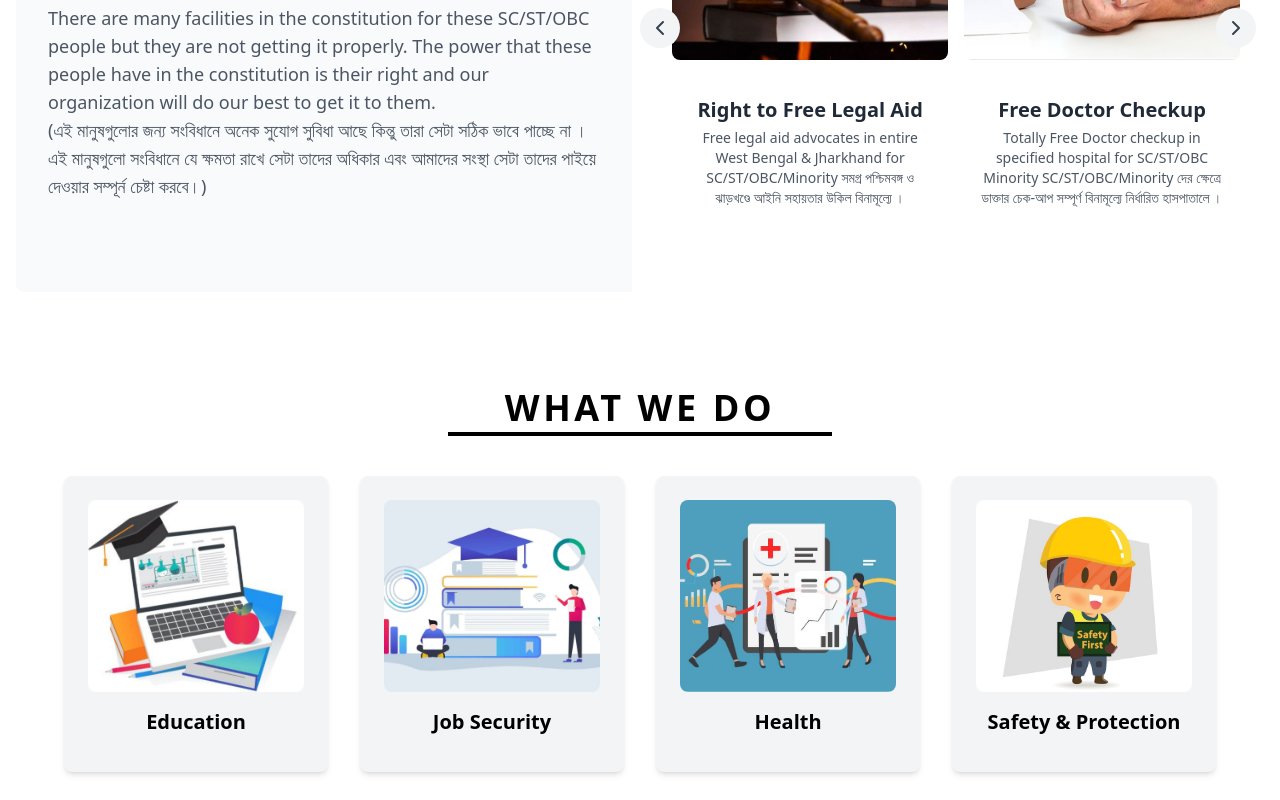
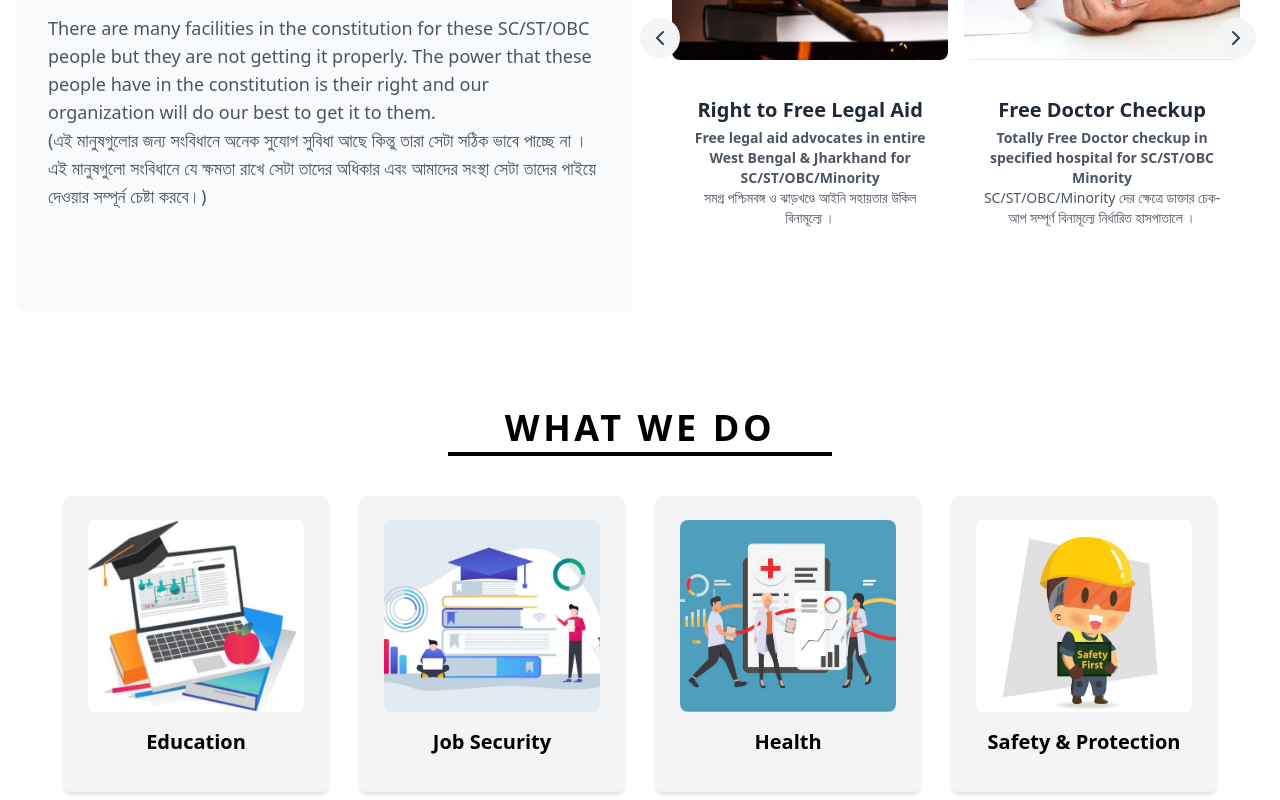
Before and after one commit to IAmShivay/ngo, a React (Vite) app: page / in a window 1280 px wide. Shown: the part 1020-1820 px from the top of the page. Built offline with nearby package versions, Linux system fonts and the light colour scheme.

Commit message:
update Footer and SliderComponents; modify member titles and details, add subtitles, and enhance messaging for various initiatives

```diff
--- a/src/components/Footer.tsx
+++ b/src/components/Footer.tsx
@@ -48,15 +48,22 @@ export default function Footer() {
     },
     {
       name: "Sayed Iqbal Khan",
-      title: "State Minorty President",
-      subtitle: "",
+      title: "President OBC Cell",
+      subtitle: "Asansol Division",
       image:
         "https://imgs.search.brave.com/oJUxonEvz7P_qkOC_-rYriP6a_qd9HESeJEXuACr75k/rs:fit:860:0:0:0/g:ce/aHR0cHM6Ly90My5m/dGNkbi5uZXQvanBn/LzAyLzk5LzczLzI2/LzM2MF9GXzI5OTcz/MjY2OF9nWnFLVmJ1/Mktqcm9MWXRUOWhS/WmZFMzdBWldGSEpR/bi5qcGc",
     },
     {
-      name: "Mukesh Paswan",
-      title: "President ( SC )",
+      name: "Satyajit Paramanik",
+      title: "President OBC Cell",
       subtitle: "Asansol Division",
+      image:
+        "https://imgs.search.brave.com/oJUxonEvz7P_qkOC_-rYriP6a_qd9HESeJEXuACr75k/rs:fit:860:0:0:0/g:ce/aHR0cHM6Ly90My5m/dGNkbi5uZXQvanBn/LzAyLzk5LzczLzI2/LzM2MF9GXzI5OTcz/MjY2OF9nWnFLVmJ1/Mktqcm9MWXRUOWhS/WmZFMzdBWldGSEpR/bi5qcGc",
+    },
+    {
+      name: "Sushanta Mandal",
+      title: "Counsilor",
+      subtitle: "Asansol MC",
       image:
         "https://imgs.search.brave.com/oJUxonEvz7P_qkOC_-rYriP6a_qd9HESeJEXuACr75k/rs:fit:860:0:0:0/g:ce/aHR0cHM6Ly90My5m/dGNkbi5uZXQvanBn/LzAyLzk5LzczLzI2/LzM2MF9GXzI5OTcz/MjY2OF9nWnFLVmJ1/Mktqcm9MWXRUOWhS/WmZFMzdBWldGSEpR/bi5qcGc",
     },
@@ -64,6 +71,13 @@ export default function Footer() {
       name: "Ranjan Kumar Singh",
       title: "President ( OBC )",
       subtitle: "Asansol Division",
+      image:
+        "https://imgs.search.brave.com/oJUxonEvz7P_qkOC_-rYriP6a_qd9HESeJEXuACr75k/rs:fit:860:0:0:0/g:ce/aHR0cHM6Ly90My5m/dGNkbi5uZXQvanBn/LzAyLzk5LzczLzI2/LzM2MF9GXzI5OTcz/MjY2OF9nWnFLVmJ1/Mktqcm9MWXRUOWhS/WmZFMzdBWldGSEpR/bi5qcGc",
+    },
+    {
+      name: "Sushanta Mandal",
+      title: "President ( OBC )",
+      subtitle: "Counsilor Asansol MC",
       image:
         "https://imgs.search.brave.com/oJUxonEvz7P_qkOC_-rYriP6a_qd9HESeJEXuACr75k/rs:fit:860:0:0:0/g:ce/aHR0cHM6Ly90My5m/dGNkbi5uZXQvanBn/LzAyLzk5LzczLzI2/LzM2MF9GXzI5OTcz/MjY2OF9nWnFLVmJ1/Mktqcm9MWXRUOWhS/WmZFMzdBWldGSEpR/bi5qcGc",
     },
--- a/src/components/SliderComponents.tsx
+++ b/src/components/SliderComponents.tsx
@@ -15,6 +15,7 @@ interface Slide {
   id: number;
   title: string;
   description: string;
+  subtitle?: string;
   image: string;
 }
 
@@ -109,8 +110,11 @@ const ContentSlider: React.FC<ContentSliderProps> = ({
                   <h3 className="text-base md:text-xl font-semibold text-gray-800 mb-1 px-4">
                     {slide.title}
                   </h3>
+                  <p className="text-xs md:text-sm text-gray-600 px-4  font-bold">
+                    {slide.description}
+                  </p>
                   <p className="text-xs md:text-sm text-gray-600 px-4">
-                    {slide.description}
+                    {slide.subtitle}
                   </p>
                 </div>
               </div>
@@ -129,48 +133,56 @@ const SliderPage: React.FC = () => {
     {
       id: 1,
       title: "Right to Free Legal Aid",
+      subtitle: "সমগ্র পশ্চিমবঙ্গ ও ঝাড়খণ্ডে আইনি সহায়তার উকিল বিনামূল্যে ।",
+
       description:
-        "Free legal aid advocates in entire West Bengal & Jharkhand for SC/ST/OBC/Minority " +
-        "সমগ্র পশ্চিমবঙ্গ ও ঝাড়খণ্ডে আইনি সহায়তার উকিল বিনামূল্যে ।",
+        "Free legal aid advocates in entire West Bengal & Jharkhand for SC/ST/OBC/Minority ",
       image: image1,
     },
     {
       id: 2,
       title: "Free Doctor Checkup",
+      subtitle:
+        "SC/ST/OBC/Minority দের ক্ষেত্রে ডাক্তার চেক-আপ সম্পূর্ণ বিনামূল্যে নির্ধারিত হাসপাতালে ।",
       description:
-        "Totally Free Doctor checkup in specified hospital for SC/ST/OBC Minority " +
-        "SC/ST/OBC/Minority দের ক্ষেত্রে ডাক্তার চেক-আপ সম্পূর্ণ বিনামূল্যে নির্ধারিত হাসপাতালে ।",
+        "Totally Free Doctor checkup in specified hospital for SC/ST/OBC Minority ",
+
       image: image2,
     },
     {
       id: 3,
       title: "Engineering Seats Free",
+      subtitle:
+        " SC/ST/OBC Minority দের ১০০ টা ইঞ্জিনিয়ারিং সিট ফ্রি (পশ্চিমবঙ্গ/ ঝাড়খণ্ড)",
       description:
-        "100 Engineering seats free for SC/ST/OBC Minority students ( West Bengal / Jharkhand) " +
-        " SC/ST/OBC Minority দের ১০০ টা ইঞ্জিনিয়ারিং সিট ফ্রি (পশ্চিমবঙ্গ/ ঝাড়খণ্ড)",
+        "100 Engineering seats free for SC/ST/OBC Minority students ( West Bengal / Jharkhand) ",
+
       image: image3,
     },
     {
       id: 4,
       title: "Scholarship Given",
+      subtitle:
+        " (SC/ST/OBC/Minority দের বছরে ১০০০০০ টাকা স্কলারশিপ বিভিন্ন শিক্ষা ক্ষেত্রে মেধাবী ছাত্রীদের দেওয়া হবে ।)",
       description:
-        "1 lakh scholarship will be given to meritorious girls students in various fields for SC/ST/OBC/Minority students. " +
-        " (SC/ST/OBC/Minority দের বছরে ১০০০০০ টাকা স্কলারশিপ বিভিন্ন শিক্ষা ক্ষেত্রে মেধাবী ছাত্রীদের দেওয়া হবে ।)",
+        "1 lakh scholarship will be given to meritorious girls students in various fields for SC/ST/OBC/Minority students. ",
+
       image: image4,
     },
     {
       id: 5,
       title: "Two Offices",
       description:
-        "Two offices at Barakar and Durgapur for filling all forms of government projects. " +
+        "Two offices at Barakar and Durgapur for filling all forms of government projects. ",
+      subtitle:
         " (সরকারি প্রকল্পের সমস্ত ধরনের ফর্ম ফিলাপের জন্য দুটো অফিস বরাকর ও দুর্গাপুরে ।)",
       image: image8,
     },
     {
       id: 6,
       title: "Nursing Training",
-      description:
-        "Free Nursing training ( ayah ) to 100 SC/ST/OBC Women " +
+      description: "Free Nursing training ( ayah ) to 100 SC/ST/OBC Women ",
+      subtitle:
         " (১০০ টা SC/ST/OBC মহিলাকে  নার্সিং ট্রেনিং ( আয়া) বিনামূল্যে)",
       image: image7,
     },
@@ -178,7 +190,8 @@ const SliderPage: React.FC = () => {
       id: 7,
       title: "Job Opportunities",
       description:
-        "Job opportunities for 100 SC/ST/OBC boys as Ward Boy / Lab Technician etc. " +
+        "Job opportunities for 100 SC/ST/OBC boys as Ward Boy / Lab Technician etc. ",
+      subtitle:
         " (১০০ টা SC/ST/OBC ছেলেকে কাজের সুযোগ ওয়ার্ড বয় / লেব টেকনিশিয়ান ইত্যাদি ক্ষেত্রে।)",
       image: image6,
     },
@@ -186,16 +199,18 @@ const SliderPage: React.FC = () => {
       id: 8,
       title: "Income Facility",
       description:
-        "Income facility to 100 women by Akhand Bharat SC/ST/OBC Minority Joint Forum. " +
+        "Income facility to 100 women by Akhand Bharat SC/ST/OBC Minority Joint Forum. ",
+      subtitle:
         " (১০০ টি মহিলাকে Akhand Bharat SC/ST/OBC Minority Joint Forum পক্ষ থেকে রোজগার ব্যবস্থা।)",
       image: image5,
     },
     {
       id: 10,
       title: "Seat Reservation",
+      subtitle:
+        " (পশ্চিমবঙ্গ ও ঝাড়খণ্ডের প্রতিটি স্কুলে ১৫% সিট রিজার্ভেশন শিক্ষার জন্য ।)",
       description:
-        "15% seat reservation for education in every school in West Bengal and Jharkhand. " +
-        " (পশ্চিমবঙ্গ ও ঝাড়খণ্ডের প্রতিটি স্কুলে ১৫% সিট রিজার্ভেশন শিক্ষার জন্য ।)",
+        "15% seat reservation for education in every school in West Bengal and Jharkhand. ",
       image: image9,
     },
   ];
```
